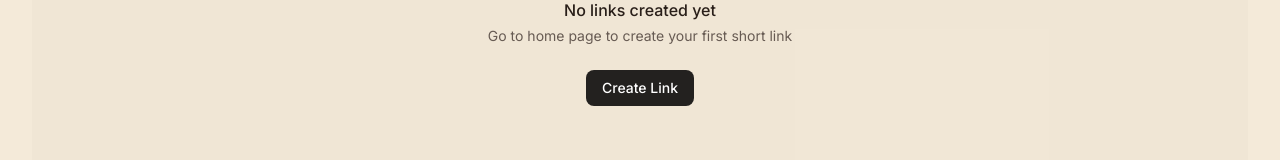
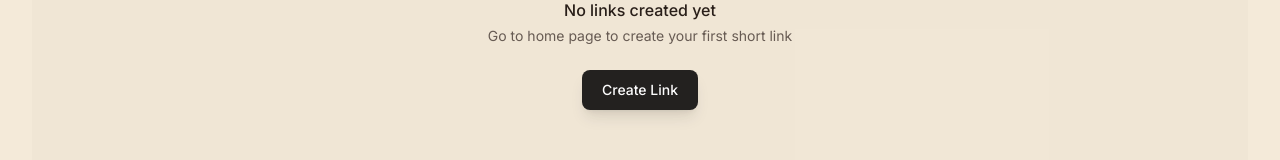
Before and after one commit to GEMILUXVII/shorter, a Vue app: page /dashboard in a window 1280 px wide. Shown: the part 635-795 px from the top of the page. Built offline with nearby package versions, Linux system fonts and the light colour scheme.

Commit message:
style: fix dashboard empty state button contrast in dark mode

```diff
--- a/src/components/features/LinkList.vue
+++ b/src/components/features/LinkList.vue
@@ -113,7 +113,7 @@ function handleClearAll() {
       </p>
       <RouterLink
         to="/"
-        class="inline-flex items-center gap-2 mt-6 px-4 py-2 text-sm font-medium bg-[var(--primary)] text-white rounded-lg hover:bg-[var(--primary-hover)] transition-colors"
+        class="inline-flex items-center gap-2 mt-6 px-5 py-2.5 text-sm font-medium bg-[var(--primary)] text-[var(--primary-foreground)] rounded-lg hover:bg-[var(--primary-hover)] transition-all shadow-lg hover:shadow-xl hover:scale-[1.02]"
       >
         {{ t('dashboard.empty.button') }}
       </RouterLink>
```
